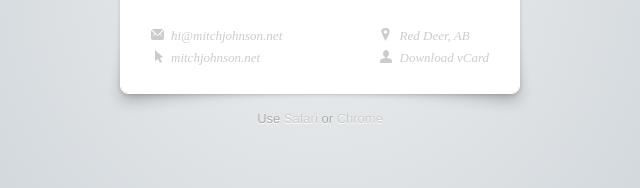
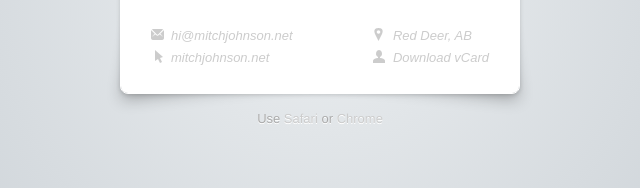
Before and after one commit to mitchj/mitchj.github.com, a plain HTML site: page index.html in a window 1280 px wide. Shown: the part 431-619 px from the top of the page, 320-960 px from the left. Drawn offline with Linux system fonts and the light colour scheme.

Commit message:
big ass stylesheet

```diff
--- a/index.html
+++ b/index.html
@@ -5,7 +5,7 @@
 		<title>Mitch Johnson</title>
 		<meta name="author" content="Mitch Johnson" />
 		<meta name="description" content="15 year old web and Mac programmer from Red Deer, AB." />
-		<link rel="stylesheet" href="css/style.css" />
+		<link rel="stylesheet" href="css/big-ass-style-sheet.css" />
 		<link type="text/plain" rel="author" href="humans.txt" />
 		<link rel="shortcut icon" href="img/head.png" />
 		<script type="text/javascript" src="http://use.typekit.com/jdo2onl.js"></script>
```
